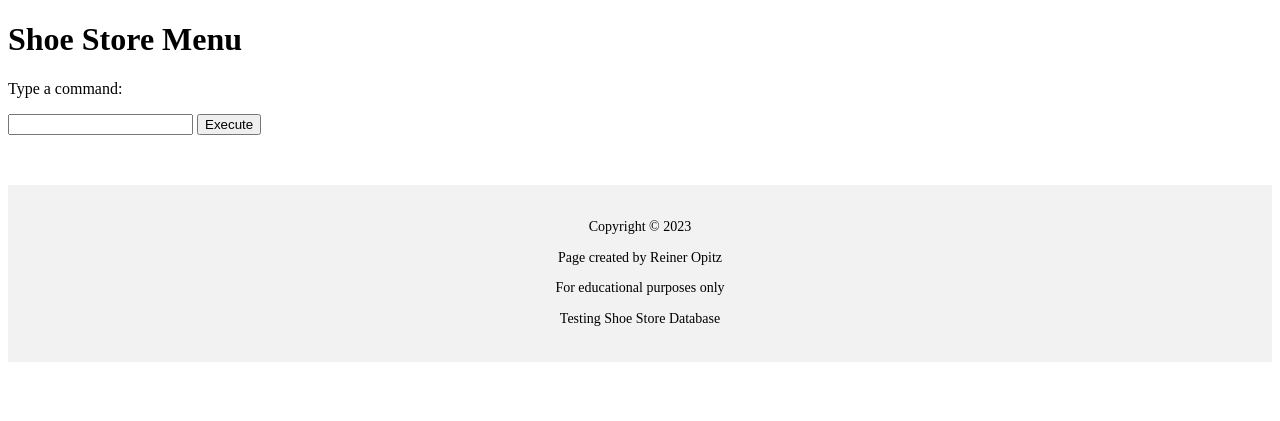
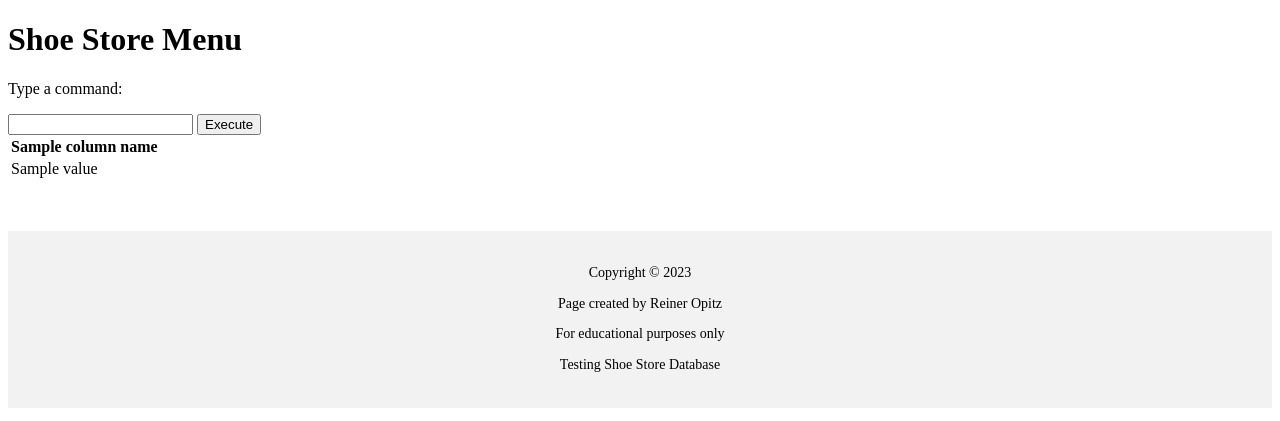
Before and after one commit to reinerism/475Ashoestore, a Python web app: template templates/index.html in a window 1280 px wide. Shown: the top 421 px of the page. Run offline with Jinja, Linux system fonts and the light colour scheme; the template is opened without the code that fills it: most values are stand-ins (such as "Sample title", 1, 10 or a date in 2020).

Commit message:
Update index.html

```diff
--- a/templates/index.html
+++ b/templates/index.html
@@ -21,7 +21,22 @@
 		<p>Type a command:</p>
 		<input type="text" id="command-input" />
 		<button onclick="executeCommand()">Execute</button>
-		<p id="output"></p>
+		<table id="output">
+			{% if results %}
+			<tr>
+				{% for column_name in column_names %}
+				<th>{{ column_name }}</th>
+				{% endfor %}
+			</tr>
+			{% for row in results %}
+			<tr>
+				{% for value in row %}
+				<td>{{ value }}</td>
+				{% endfor %}
+			</tr>
+			{% endfor %}
+			{% endif %}
+		</table>
 	</main>
 
 	<script>
```
